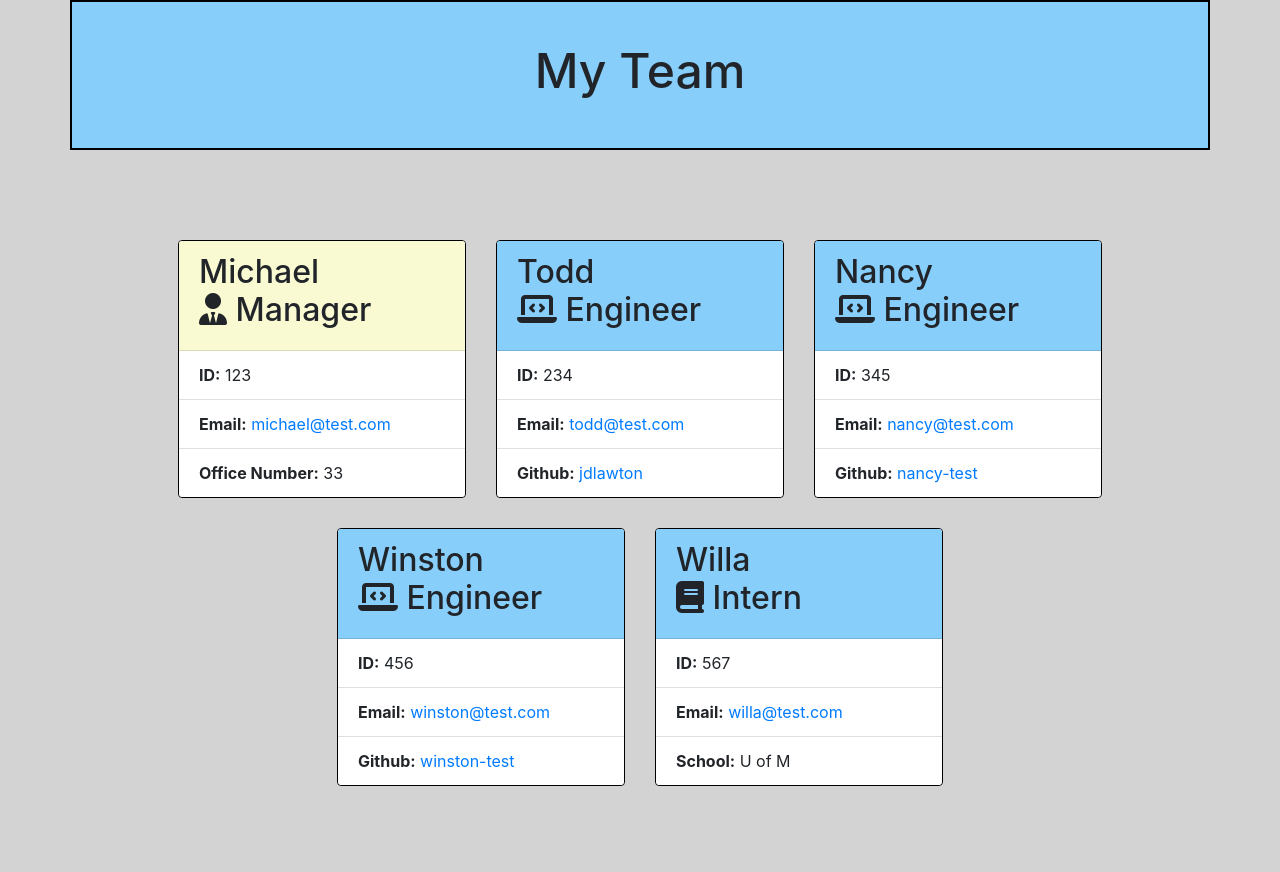
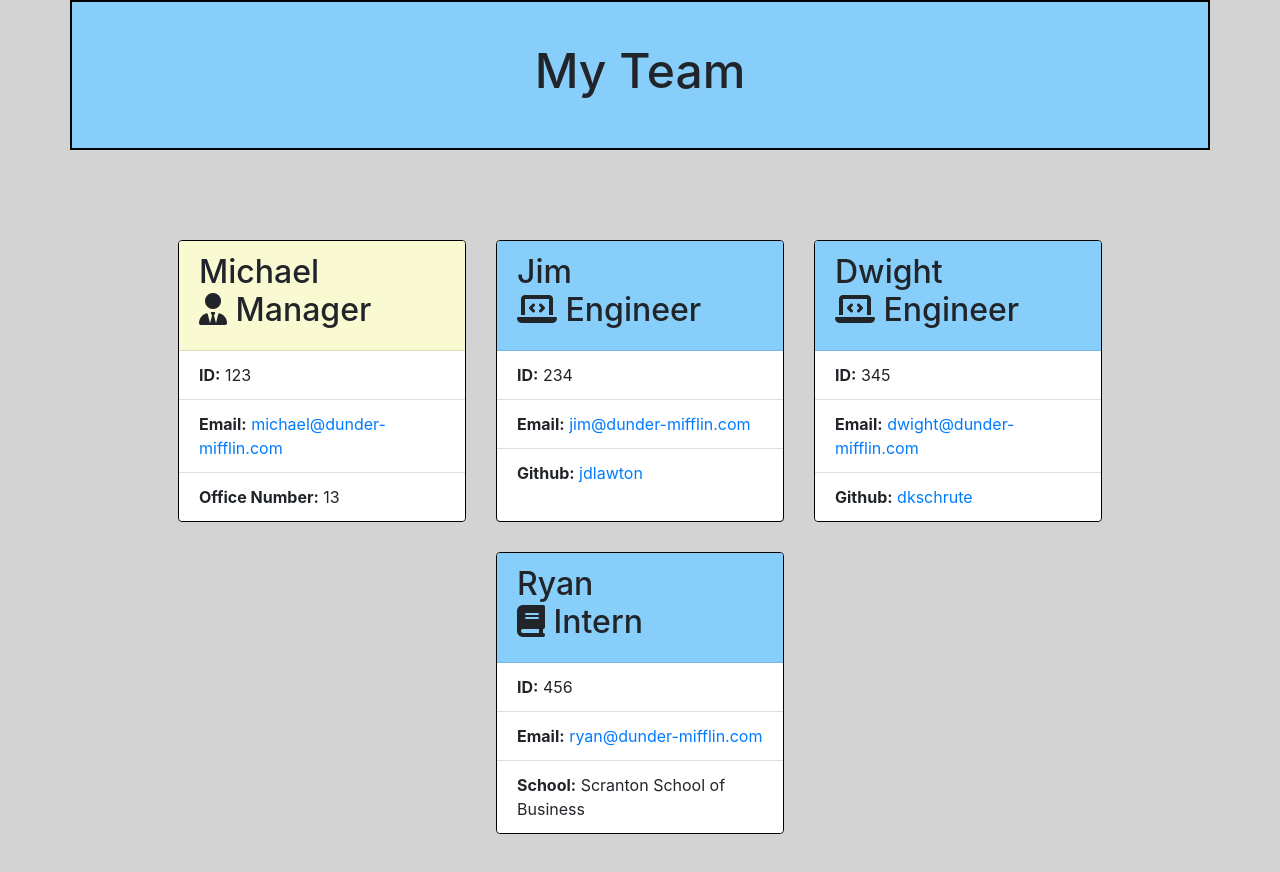
Before and after one commit to jdlawton/team-generator, a website: page dist/index.html in a window 1280 px wide. Drawn offline with nearby package versions, Linux system fonts and the light colour scheme.

```diff
--- a/dist/index.html
+++ b/dist/index.html
@@ -24,52 +24,41 @@
             </div>
             <ul class="list-group list-group-flush">
                 <li class="list-group-item"><span class="label">ID:</span> 123</li>
-                <li class="list-group-item"><span class="label">Email:</span> <a href="mailto:michael@test.com">michael@test.com</a></li>
-                <li class="list-group-item"><span class="label">Office Number:</span> 33</li>
+                <li class="list-group-item"><span class="label">Email:</span> <a href="mailto:michael@dunder-mifflin.com">michael@dunder-mifflin.com</a></li>
+                <li class="list-group-item"><span class="label">Office Number:</span> 13</li>
             </ul>
         </div>
 
         <div class="card employee-card" style="width: 18rem;">
             <div class="card-header engineer">
-                <h2>Todd <br><i class="fas fa-laptop-code"></i> Engineer</h2>
+                <h2>Jim <br><i class="fas fa-laptop-code"></i> Engineer</h2>
             </div>
             <ul class="list-group list-group-flush">
                 <li class="list-group-item"><span class="label">ID:</span> 234</li>
-                <li class="list-group-item"><span class="label">Email:</span> <a href="mailto:todd@test.com">todd@test.com</a></li>
+                <li class="list-group-item"><span class="label">Email:</span> <a href="mailto:jim@dunder-mifflin.com">jim@dunder-mifflin.com</a></li>
                 <li class="list-group-item"><span class="label">Github:</span> <a href="https://github.com/jdlawton" target="_blank">jdlawton</a></li>
             </ul>
         </div>
 
         <div class="card employee-card" style="width: 18rem;">
             <div class="card-header engineer">
-                <h2>Nancy <br><i class="fas fa-laptop-code"></i> Engineer</h2>
+                <h2>Dwight <br><i class="fas fa-laptop-code"></i> Engineer</h2>
             </div>
             <ul class="list-group list-group-flush">
                 <li class="list-group-item"><span class="label">ID:</span> 345</li>
-                <li class="list-group-item"><span class="label">Email:</span> <a href="mailto:nancy@test.com">nancy@test.com</a></li>
-                <li class="list-group-item"><span class="label">Github:</span> <a href="https://github.com/nancy-test" target="_blank">nancy-test</a></li>
-            </ul>
-        </div>
-
-        <div class="card employee-card" style="width: 18rem;">
-            <div class="card-header engineer">
-                <h2>Winston <br><i class="fas fa-laptop-code"></i> Engineer</h2>
-            </div>
-            <ul class="list-group list-group-flush">
-                <li class="list-group-item"><span class="label">ID:</span> 456</li>
-                <li class="list-group-item"><span class="label">Email:</span> <a href="mailto:winston@test.com">winston@test.com</a></li>
-                <li class="list-group-item"><span class="label">Github:</span> <a href="https://github.com/winston-test" target="_blank">winston-test</a></li>
+                <li class="list-group-item"><span class="label">Email:</span> <a href="mailto:dwight@dunder-mifflin.com">dwight@dunder-mifflin.com</a></li>
+                <li class="list-group-item"><span class="label">Github:</span> <a href="https://github.com/dkschrute" target="_blank">dkschrute</a></li>
             </ul>
         </div>
 
         <div class="card employee-card" style="width: 18rem;">
             <div class="card-header">
-                <h2>Willa <br><i class="fas fa-book"></i> Intern</h2>
+                <h2>Ryan <br><i class="fas fa-book"></i> Intern</h2>
             </div>
             <ul class="list-group list-group-flush">
-                <li class="list-group-item"><span class="label">ID:</span> 567</li>
-                <li class="list-group-item"><span class="label">Email:</span> <a href="mailto:willa@test.com">willa@test.com</a></li>
-                <li class="list-group-item"><span class="label">School:</span> U of M</li>
+                <li class="list-group-item"><span class="label">ID:</span> 456</li>
+                <li class="list-group-item"><span class="label">Email:</span> <a href="mailto:ryan@dunder-mifflin.com">ryan@dunder-mifflin.com</a></li>
+                <li class="list-group-item"><span class="label">School:</span> Scranton School of Business</li>
             </ul>
         </div>
 
```
Also changed, not shown: README.md.
